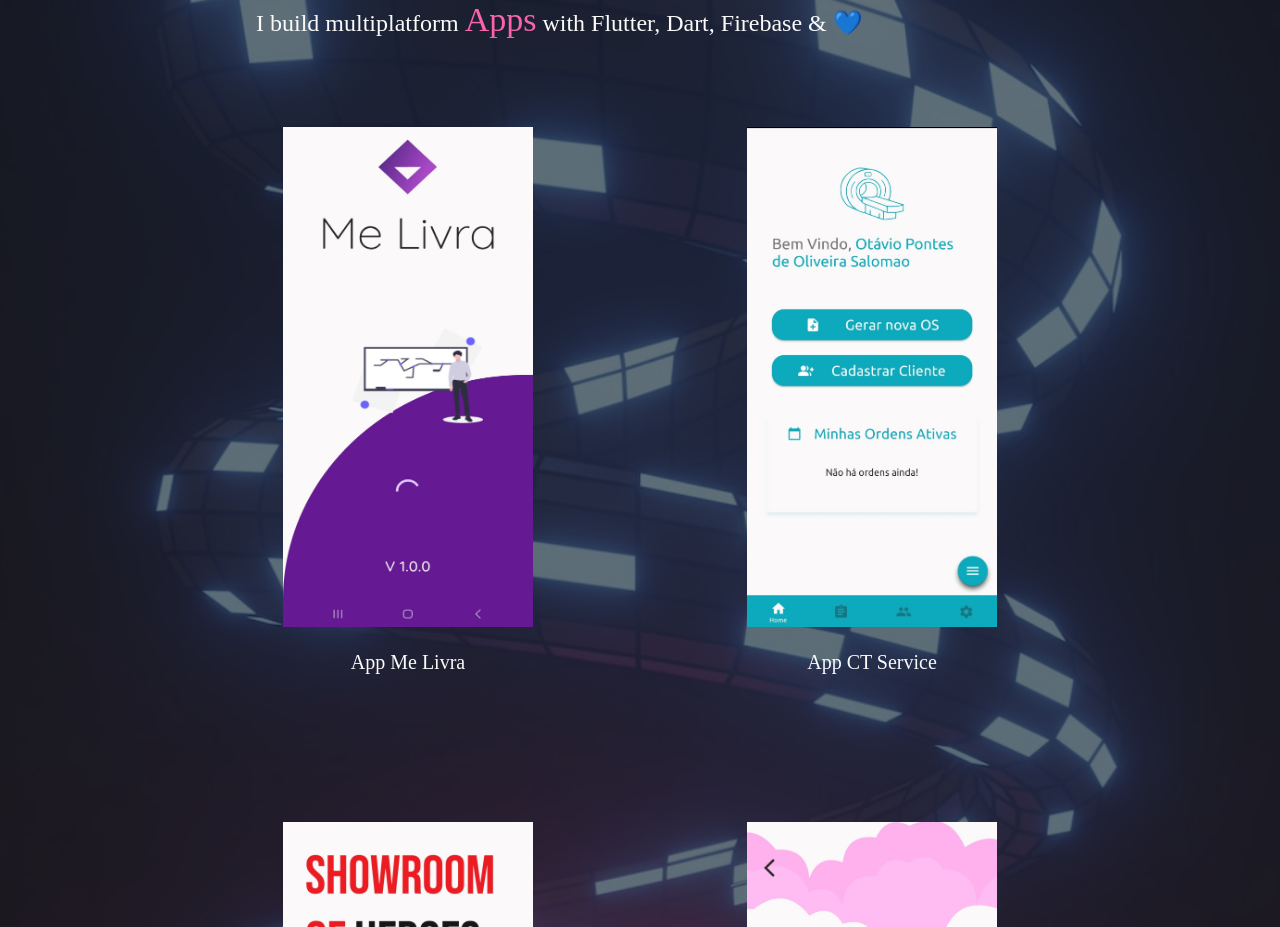
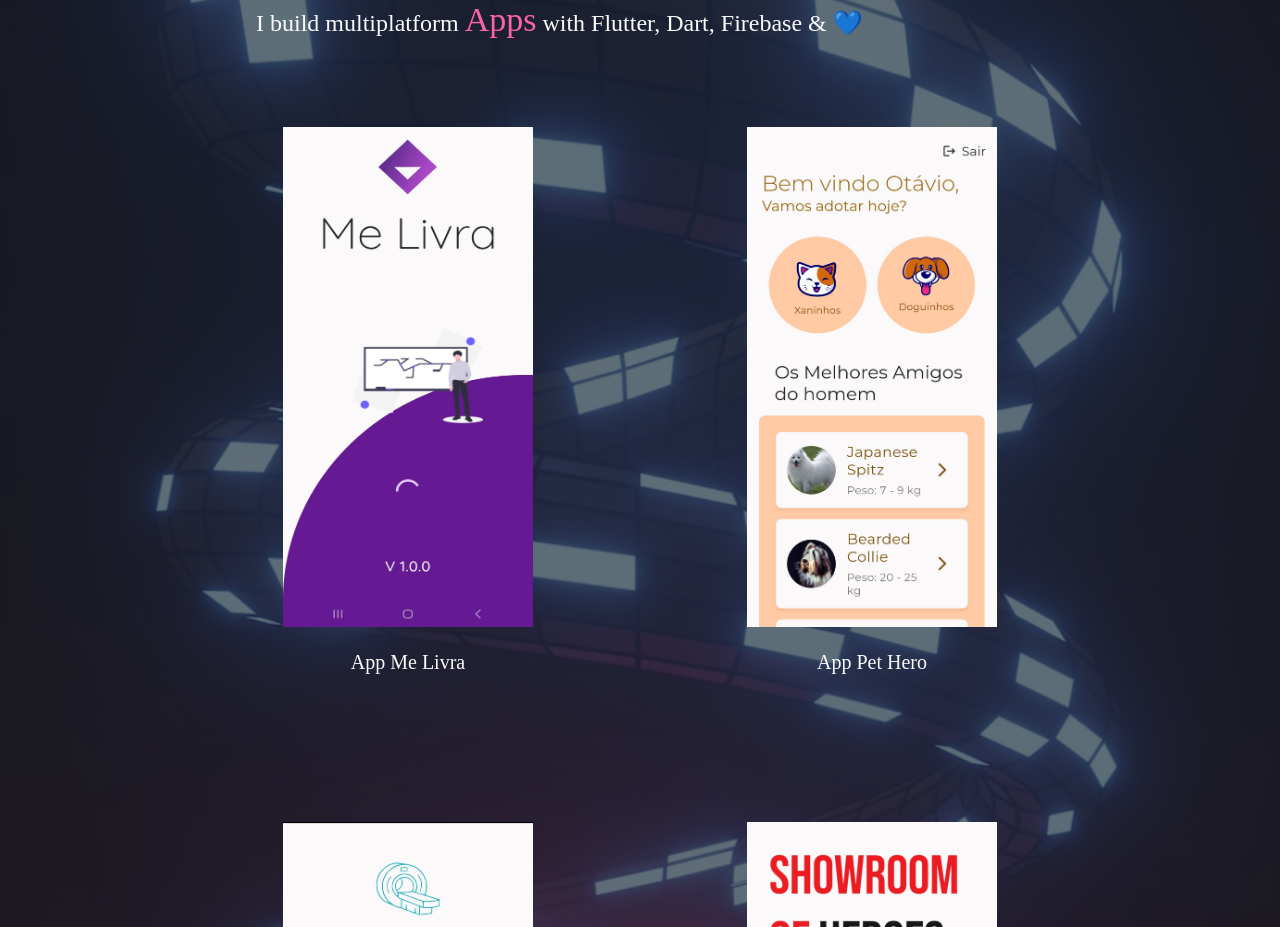
Before and after one commit to OtavioPontes/portfolio-site, a Next.js app: page / in a window 1280 px wide. Shown: the part 1060-1987 px from the top of the page. Built offline with nearby package versions, Linux system fonts and the light colour scheme.

Commit message:
feat: 💄 add app pet hero to apps list

```diff
--- a/components/Body.js
+++ b/components/Body.js
@@ -10,6 +10,7 @@ import maid from "../assets/MaidApp.jpg";
 import marvel from "../assets/MarvelApp.jpg";
 import melivra from "../assets/MelivraApp.jpg";
 import ctservice from "../assets/CT Service.jpg";
+import pethero from "../assets/PetheroApp.jpg";
 
 function Body() {
   return (
@@ -40,6 +41,16 @@ function Body() {
               alt="App MeLivra"
             />
             <p className={styles.appSubtitle}>App Me Livra</p>
+          </div>
+          <div className={styles.app}>
+            <Image
+              src={pethero}
+              width={250}
+              height={500}
+              unoptimized={true}
+              alt="App Pet Hero"
+            />
+            <p className={styles.appSubtitle}>App Pet Hero</p>
           </div>
           <div className={styles.app}>
             <Image
```
Also changed, not shown: assets/PetheroApp.jpg (added).
